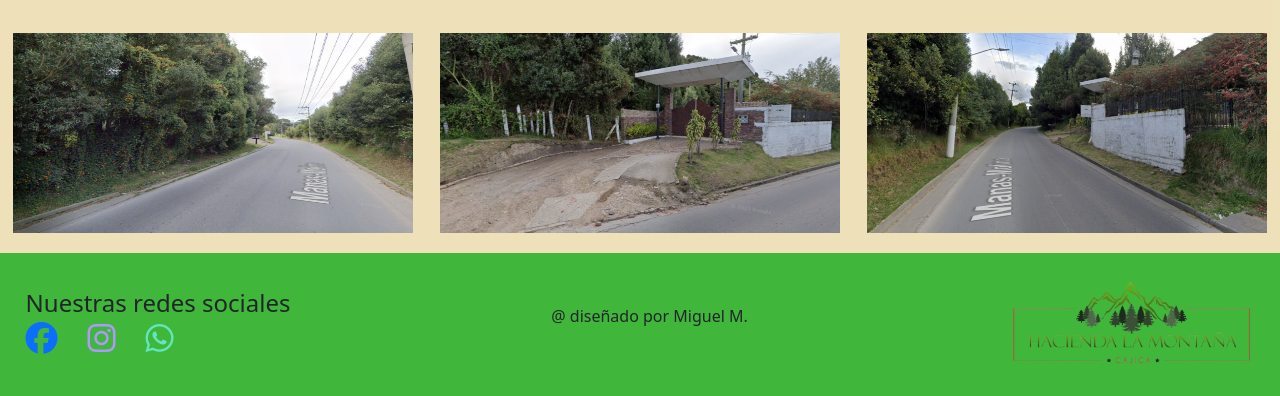
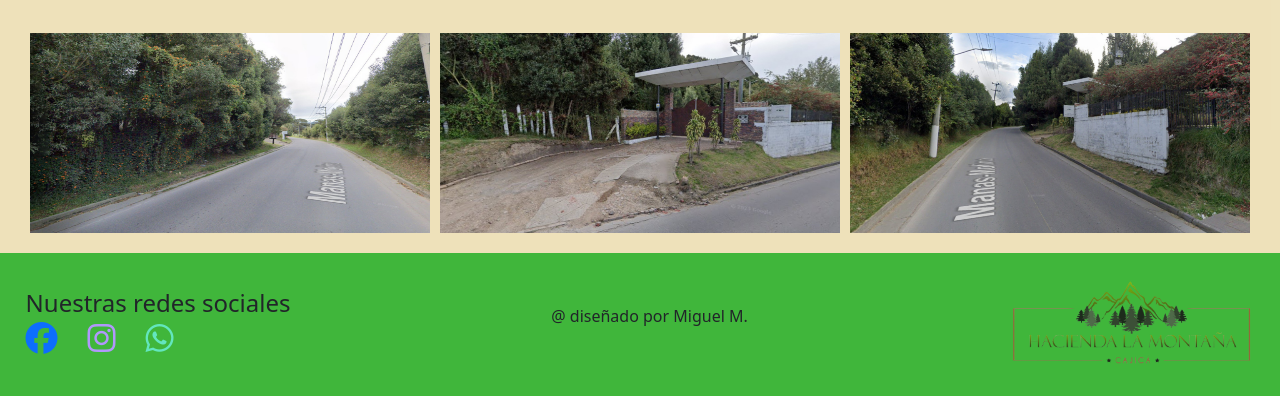
Before and after one commit to Marsic17/pagina-entregable, a plain HTML site: page sections/Donde_nos_ubicamos.html in a window 1280 px wide. Shown: the part 633-1029 px from the top of the page. Drawn offline with nearby package versions, Linux system fonts and the light colour scheme.

Commit message:
flex y menu

```diff
--- a/css/ubicacion.css
+++ b/css/ubicacion.css
@@ -3,31 +3,13 @@
     height: 200px;
 }
 
-.grid-containerubicacion{
-    display: grid;
-    padding-top: 20px;
-    padding-bottom: 20px;
-}
-
-.grid-itemI{
-    grid-area: img1;
+.container-entradas{
+    list-style-type: none;
     display: flex;
-    flex-direction: column;
-    align-items: center;
-}
-
-.grid-itemF{
-    grid-area: img2;
-    display: flex;
-    flex-direction: column;
-    align-items: center;
-}
-
-.grid-itemD{
-    grid-area: img3;
-    display: flex;
-    flex-direction: column;
-    align-items: center;
+    justify-content: center;
+    flex-wrap: wrap;
+    gap: 10px;
+    padding: 20px;
 }
 
 .txt-ubicacion{
--- a/sections/Donde_nos_ubicamos.html
+++ b/sections/Donde_nos_ubicamos.html
@@ -41,13 +41,13 @@
         <P class="txt-ubicacion"> Actualmente nos ubicamos en el kilometro 1.7 via manas - molinos, cajica, Colombia. </P>
 
 
-        <section class="grid-containerubicacion">
-          <div class="grid-itemI"> <img class="entradas" src="../css/images/ubicacion/izquierda.jpg" alt="izquierda">
-          </div>
-          <div class="grid-itemF"> <img class="entradas" src="../css/images/ubicacion/frente.jpg" alt="frente">
-          </div>
-          <div class="grid-itemD"> <img class="entradas" src="../css/images/ubicacion/derecha.jpg" alt="derecha">
-          </div>
+        <section class="container-entradas">
+          <img class="entradas" src="../css/images/ubicacion/izquierda.jpg" alt="izquierda">
+
+          <img class="entradas" src="../css/images/ubicacion/frente.jpg" alt="frente">
+
+          <img class="entradas" src="../css/images/ubicacion/derecha.jpg" alt="derecha">
+
         </section>
 
     </main>
```
Also changed, not shown: css/index.css (+0 -9 lines), index.html (+2 -2 lines), css/globals.css (line endings or trailing spaces).
